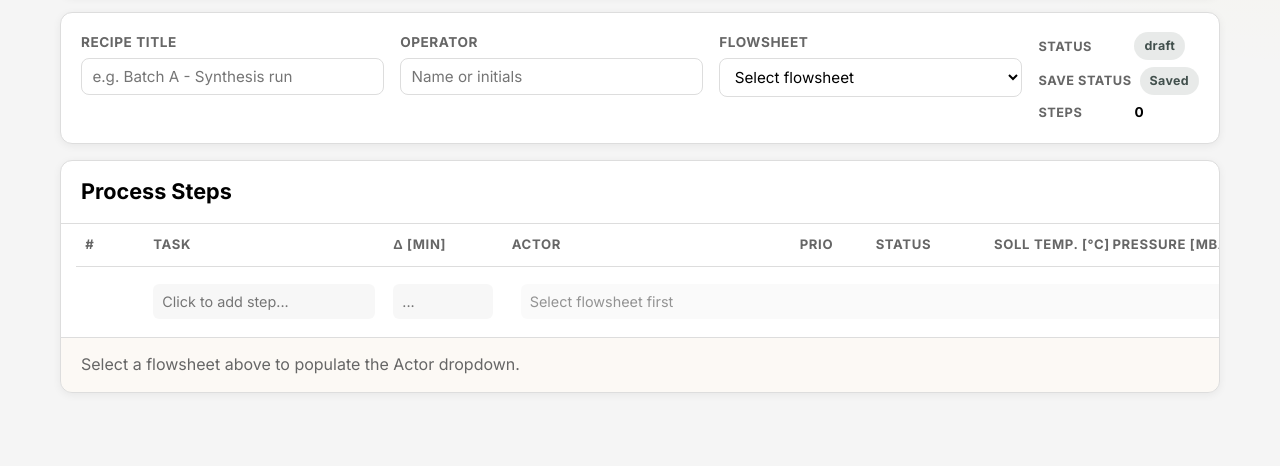
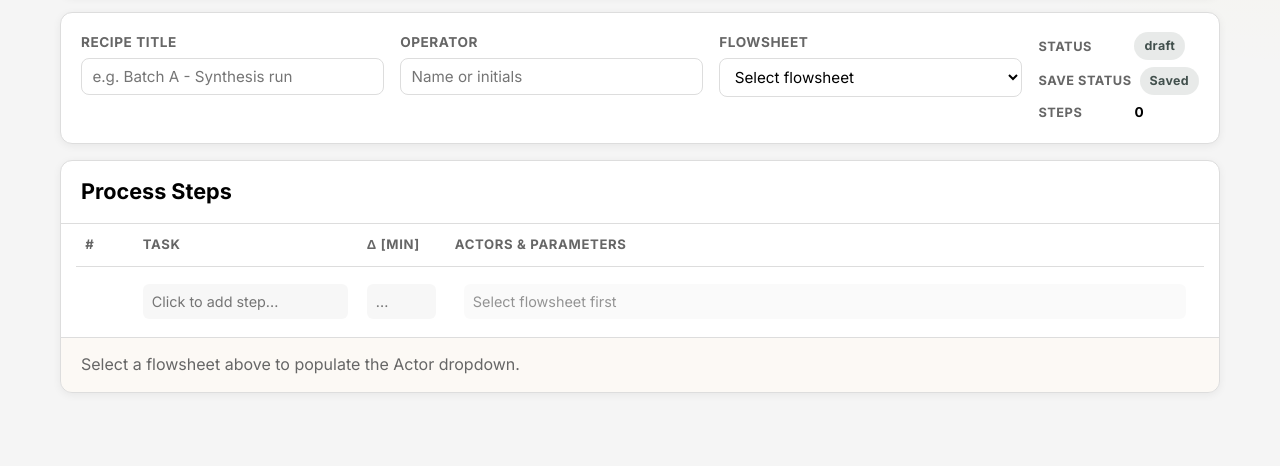
Before and after one commit to SkyTurtle-coder/reactor_ctrl, a Flask app: page /recipes in a window 1280 px wide. Shown: the part 356-822 px from the top of the page. Run offline with Flask 3, Linux system fonts and the light colour scheme; the visitor is signed in with stand-in values (Sample User, id 1); tables that the repository leaves empty hold one stand-in row (values such as "Sample post"); parts of the project's set-up code (start-up, migrations or seed data) failed here and were passed over.

Commit message:
Redesign recipe editor for single-axis scrolling
Collapse multi-column actor table into a 4-column layout (Step, Task,
Δ [min], Actors & Parameters) with all actors stacked inline per row.
Sticky thead and bounded scroll container eliminate the need to scroll
both vertically and horizontally when editing long recipes.

Co-Authored-By: Claude Sonnet 4.6 <noreply@anthropic.com>

```diff
--- a/static/css/app.css
+++ b/static/css/app.css
@@ -3104,12 +3112,17 @@ html[data-theme="dark"] textarea {
 .recipe-steps-scroll {
     width: 100%;
     overflow-x: auto;
+    overflow-y: auto;
+    /* Bounded height so the table scrolls inside the card without needing to
+       scroll the whole page first. */
+    max-height: clamp(320px, calc(100dvh - 370px), 9999px);
     scrollbar-gutter: stable both-edges;
 }
 
 .recipe-table {
-    min-width: 1280px;
-    table-layout: fixed;
+    min-width: 560px;
+    width: 100%;
+    table-layout: auto;
 }
 
 .recipe-table th,
@@ -3118,40 +3131,33 @@ html[data-theme="dark"] textarea {
     vertical-align: middle;
 }
 
+/* Sticky column header so labels stay visible while scrolling */
+.recipe-table thead th {
+    position: sticky;
+    top: 0;
+    z-index: 2;
+    background: var(--surface);
+    box-shadow: 0 1px 0 var(--border);
+}
+
 .recipe-col-num {
-    width: 4.25rem;
+    width: 3.6rem;
     text-align: center;
+    white-space: nowrap;
 }
 
 .recipe-col-task {
-    width: 15rem;
-}
-
-.recipe-col-actor {
-    width: 18rem;
-}
-
-.recipe-col-priority {
-    width: 4.75rem;
-    text-align: center;
-}
-
-.recipe-col-status {
-    width: 7.4rem;
-    text-align: center;
-}
-
-.recipe-col-num-val {
-    width: 7.4rem;
+    width: 14rem;
+    min-width: 8rem;
+}
+
+.recipe-col-delta {
+    width: 5.5rem;
     white-space: nowrap;
 }
 
-.recipe-col-pressure {
-    width: 8.6rem;
-}
-
-.recipe-col-del {
-    width: 3.4rem;
+.recipe-col-actors {
+    width: auto;
 }
 
 .recipe-num-cell {
--- a/static/js/recipes.js
+++ b/static/js/recipes.js
@@ -631,6 +631,25 @@
         return `<div class="recipe-priority-warning">Duplicate priority ${escapeHtml(duplicates.join(", "))}. Equal priorities run in table order.</div>`;
     }
 
+    function makeActorInlineBlock(ref, index, disabled) {
+        const actorId = actorIdForRef(ref);
+        const activeFields = targetFieldsForActor(actorId);
+        const hasStatus = statusSupportedForActor(actorId);
+        let html = `<div class="recipe-actor-inline">`;
+        html += actorDisplayHtml(ref);
+        html += `<span class="recipe-actor-inline-controls">`;
+        html += `<span class="recipe-priority-cell">${makePriorityInput(ref, index, disabled)}</span>`;
+        if (hasStatus) {
+            html += `<span class="recipe-status-cell">${makeActorStatusSelect(ref, index, disabled)}</span>`;
+        }
+        for (const field of activeFields) {
+            html += `<span class="recipe-param-cell">${makeActorParamInput(ref, field, index, disabled)}</span>`;
+        }
+        html += `<button type="button" class="recipe-actor-remove" data-row="${index}" data-actor="${escapeHtml(actorId)}" title="Remove actor"${disabled ? " disabled" : ""}>×</button>`;
+        html += `</span></div>`;
+        return html;
+    }
+
     function renderTable() {
         if (!dom.tableBody) {
             return;
@@ -643,45 +662,35 @@
             const step = state.steps[index];
             const actorRequired = Boolean(state.reactorBuildId) && !stepActorsValid(step);
             const refs = sortedActorRefsForStep(step);
-            const visibleActorRows = Math.max(refs.length, 1);
-            const rowSpan = visibleActorRows + 1;
 
-            for (let actorIndex = 0; actorIndex < visibleActorRows; actorIndex += 1) {
-                const ref = refs[actorIndex] || null;
-                html += `<tr class="${actorIndex === 0 ? "recipe-step-start-row" : "recipe-actor-subrow"}" data-row="${index}">`;
-                if (actorIndex === 0) {
-                    html += `<td class="recipe-num-cell recipe-step-cell" rowspan="${rowSpan}"><span>${index + 1}</span><button class="btn recipe-del-btn" data-del="${index}" type="button" title="Delete step"${controlsDisabled ? " disabled" : ""}>X</button></td>`;
-                    html += `<td class="recipe-step-cell" rowspan="${rowSpan}">${makeTextInput(step.task, "task", index, false, "", controlsDisabled)}</td>`;
-                    html += `<td class="recipe-step-cell" rowspan="${rowSpan}">${makeStepNumericInput(step.delta_time, "delta_time", index, false, controlsDisabled)}</td>`;
-                }
-                if (ref) {
-                    html += `<td class="recipe-actor-cell${actorRequired ? " recipe-cell-required" : ""}">${actorDisplayHtml(ref)}</td>`;
-                    html += `<td class="recipe-priority-cell">${makePriorityInput(ref, index, controlsDisabled)}</td>`;
-                    html += `<td class="recipe-status-cell">${makeActorStatusSelect(ref, index, controlsDisabled)}</td>`;
-                    html += `<td class="recipe-param-cell">${makeActorParamInput(ref, "target_temp_c", index, controlsDisabled)}</td>`;
-                    html += `<td class="recipe-param-cell">${makeActorParamInput(ref, "pressure_mbar_a", index, controlsDisabled)}</td>`;
-                    html += `<td class="recipe-param-cell">${makeActorParamInput(ref, "rpm", index, controlsDisabled)}</td>`;
-                    html += `<td class="recipe-action-cell"><button type="button" class="recipe-actor-remove" data-row="${index}" data-actor="${escapeHtml(actorIdForRef(ref))}" title="Remove actor"${controlsDisabled ? " disabled" : ""}>x</button></td>`;
-                } else {
-                    html += `<td class="recipe-actor-cell recipe-cell-required"><span class="recipe-actor-placeholder">No actor selected</span></td>`;
-                    html += '<td class="recipe-muted-cell recipe-priority-cell">-</td><td class="recipe-muted-cell recipe-status-cell">-</td><td class="recipe-muted-cell recipe-param-cell">-</td><td class="recipe-muted-cell recipe-param-cell">-</td><td class="recipe-muted-cell recipe-param-cell">-</td><td class="recipe-action-cell"></td>';
-                }
-                html += "</tr>";
+            html += `<tr class="recipe-step-row" data-row="${index}">`;
+            html += `<td class="recipe-num-cell recipe-step-cell">`;
+            html += `<span>${index + 1}</span>`;
+            html += `<button class="btn recipe-del-btn" data-del="${index}" type="button" title="Delete step"${controlsDisabled ? " disabled" : ""}>×</button>`;
+            html += `</td>`;
+            html += `<td class="recipe-step-cell recipe-task-cell">${makeTextInput(step.task, "task", index, false, "", controlsDisabled)}</td>`;
+            html += `<td class="recipe-step-cell recipe-delta-cell">${makeStepNumericInput(step.delta_time, "delta_time", index, false, controlsDisabled)}</td>`;
+            html += `<td class="recipe-actors-combined-cell${actorRequired ? " recipe-cell-required" : ""}">`;
+            for (const ref of refs) {
+                html += makeActorInlineBlock(ref, index, controlsDisabled);
             }
-
-            html += `<tr class="recipe-add-actor-row" data-row="${index}">`;
-            html += `<td colspan="7">${makeActorPicker(step, index, false, controlsDisabled)}${duplicatePriorityWarningHtml(step)}</td>`;
-            html += "</tr>";
+            if (!refs.length) {
+                html += `<div class="recipe-actor-placeholder-row"><span class="recipe-actor-placeholder">No actor selected</span></div>`;
+            }
+            html += makeActorPicker(step, index, false, controlsDisabled);
+            html += duplicatePriorityWarningHtml(step);
+            html += `</td>`;
+            html += `</tr>`;
         }
 
         const emptyRowIndex = state.steps.length;
         const emptyDraftStep = emptyStep();
         html += `<tr class="recipe-empty-row" data-row="${emptyRowIndex}">`;
-        html += '<td class="recipe-num-cell recipe-num-cell-empty">.</td>';
+        html += `<td class="recipe-num-cell recipe-num-cell-empty">+</td>`;
         html += `<td>${makeTextInput("", "task", emptyRowIndex, true, "Click to add step...", controlsDisabled)}</td>`;
         html += `<td>${makeStepNumericInput("", "delta_time", emptyRowIndex, true, controlsDisabled)}</td>`;
-        html += `<td colspan="7">${makeActorPicker(emptyDraftStep, emptyRowIndex, true, controlsDisabled)}</td>`;
-        html += "</tr>";
+        html += `<td>${makeActorPicker(emptyDraftStep, emptyRowIndex, true, controlsDisabled)}</td>`;
+        html += `</tr>`;
 
         dom.tableBody.innerHTML = html;
         updateStepCount();
--- a/templates/recipes.html
+++ b/templates/recipes.html
@@ -104,19 +104,13 @@
                     <tr>
                         <th class="recipe-col-num">#</th>
                         <th class="recipe-col-task">Task</th>
-                        <th class="recipe-col-num-val recipe-col-delta">&Delta; [min]</th>
-                        <th class="recipe-col-actor">Actor</th>
-                        <th class="recipe-col-priority">Prio</th>
-                        <th class="recipe-col-status">Status</th>
-                        <th class="recipe-col-num-val recipe-col-temp">Soll Temp. [&deg;C]</th>
-                        <th class="recipe-col-num-val recipe-col-pressure">Pressure [mBar(A)]</th>
-                        <th class="recipe-col-num-val recipe-col-rpm">RPM</th>
-                        <th class="recipe-col-del"></th>
+                        <th class="recipe-col-delta">&Delta; [min]</th>
+                        <th class="recipe-col-actors">Actors &amp; Parameters</th>
                     </tr>
                 </thead>
                 <tbody id="recipe-tbody">
                     <tr>
-                        <td colspan="10" class="muted">Loading&hellip;</td>
+                        <td colspan="4" class="muted">Loading&hellip;</td>
                     </tr>
                 </tbody>
             </table>
```
Also changed, not shown: other parts of static/css/app.css (+52 -25 lines), tests/test_recipe_editor.py (+9 -10 lines).
